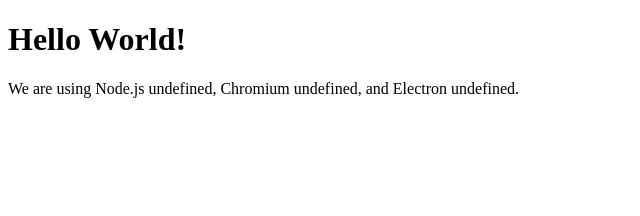
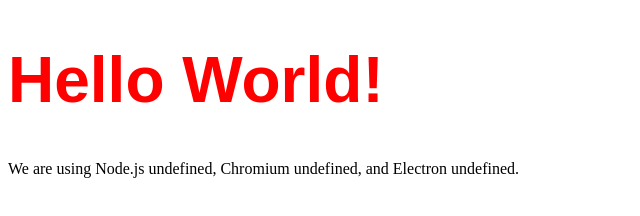
Before and after one commit to AlejandrLara12/LazoApp, an Electron app: page index.html in a window 800 px wide. Shown: the whole page, without its empty margins (0-640 px from the left). Drawn offline with Linux system fonts and the light colour scheme.

Commit message:
Set up still 1.01

```diff
--- /dev/null
+++ b/assets/css/style.sass
@@ -0,0 +1,4 @@
+.title-test
+  color: red
+  font-size: 4em
+  font-family: sans-serif
--- a/index.html
+++ b/index.html
@@ -3,9 +3,10 @@
   <head>
     <meta charset="UTF-8">
     <title>Hello World!</title>
+    <link rel="stylesheet" href="assets/css/style.css">
   </head>
   <body>
-    <h1>Hello World!</h1>
+    <h1 class="title-test">Hello World!</h1>
     <!-- All of the Node.js APIs are available in this renderer process. -->
     We are using Node.js <script>document.write(process.versions.node)</script>,
     Chromium <script>document.write(process.versions.chrome)</script>,
```
Also changed, not shown: assets/css/style.css (added), 2 other files.
